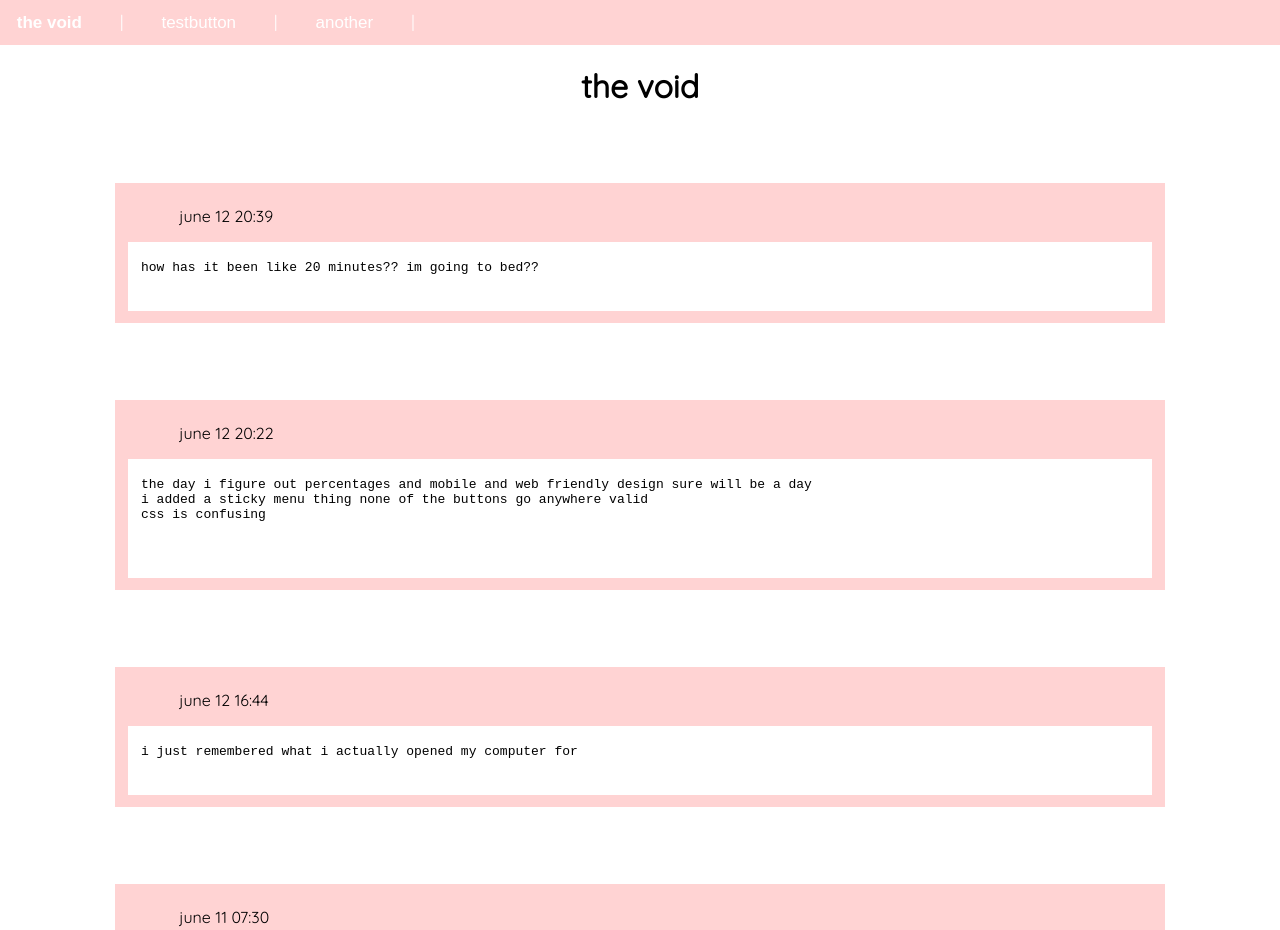
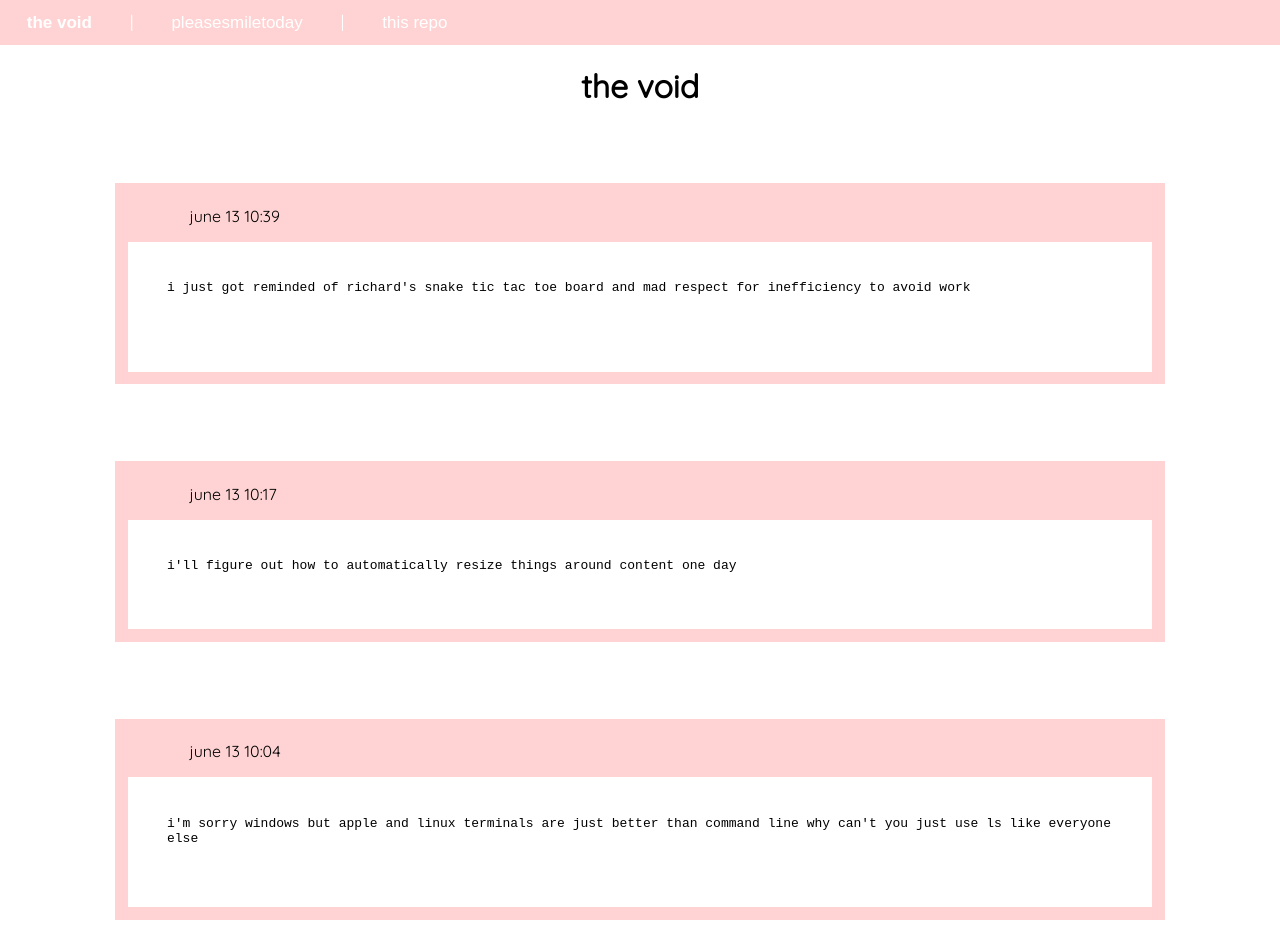
Before and after one commit to juliasato/juliasato.github.io, a plain HTML site: page index.html in a window 1280 px wide. Shown: the top 930 px of the page. Drawn offline with Linux system fonts and the light colour scheme.

Commit message:
okay so
i changed a bunch of important styling features but i forgot which ones
i think it has to do with the text boxes or something idk i actually forgot what i was doing which is why im making a commit now

```diff
--- a/index.html
+++ b/index.html
@@ -21,19 +21,54 @@
         <b>the void</b>
       </button>
       <p class="button">|</p>
-      <button class="button" onclick="window.location.href = '3.txt';">
-        testbutton
+      <button class="button" onclick="window.location.href = 'https://pleasesmiletoday.com';">
+        pleasesmiletoday
       </button>
       <p class="button">|</p>
-      <button class="button" onclick="window.location.href = '3.txt';">
-        another
+      <button class="button" onclick="window.location.href = 'https://github.com/juliasato/juliasato.github.io';">
+        this repo
       </button>
-      <p class="button">|</p>
 
     </div>
 
     <h1><b>the void</b></h1>
 
+
+    <div class="post">
+
+      <div class="post-title">
+        <p>june 13 10:39</p>
+      </div>
+
+      <div class="post-content">
+        <embed src="11.txt" width="100%" height="75px">
+      </div>
+
+    </div>
+
+    <div class="post">
+
+      <div class="post-title">
+        <p>june 13 10:17</p>
+      </div>
+
+      <div class="post-content">
+        <embed src="10.txt" width="100%" height="55px">
+      </div>
+
+    </div>
+
+    <div class="post">
+
+      <div class="post-title">
+        <p>june 13 10:04</p>
+      </div>
+
+      <div class="post-content">
+        <embed src="9.txt" width="100%" height="75px">
+      </div>
+
+    </div>
 
     <div class="post">
 
@@ -59,7 +94,6 @@
 
     </div>
 
-
     <div class="post">
 
       <div class="post-title">
@@ -71,7 +105,6 @@
       </div>
 
     </div>
-
 
     <div class="post">
 
@@ -85,7 +118,6 @@
 
     </div>
 
-
     <div class="post">
 
       <div class="post-title">
@@ -97,8 +129,6 @@
       </div>
 
     </div>
-
-
 
     <div class="post">
 
@@ -112,8 +142,6 @@
 
     </div>
 
-
-
     <div class="post">
 
       <div class="post-title">
@@ -126,7 +154,6 @@
 
     </div>
 
-
     <div class="post">
 
       <div class="post-title">
@@ -138,7 +165,6 @@
       </div>
 
     </div>
-
 
     <div class="post">
 
@@ -153,7 +179,6 @@
     </div>
 
 
-
     <div class="footer">
       nice you've reached the end
     </div>
--- a/styling.css
+++ b/styling.css
@@ -12,6 +12,7 @@ body {
   text-align: left;
   position: sticky;
   top: 0;
+  padding-left: 10px;
 }
 
 .post {
@@ -25,7 +26,7 @@ body {
 
 .post-title {
   text-align: left;
-  padding-left: 5%;
+  padding-left: 6%;
 }
 
 .post-content {
@@ -56,4 +57,6 @@ body {
 
 embed {
   padding: 5px;
+  margin: 2% 2.5%;
+  width: 95%;
 }
```
Also changed, not shown: 10.txt (added), 11.txt (added), 9.txt (added).
